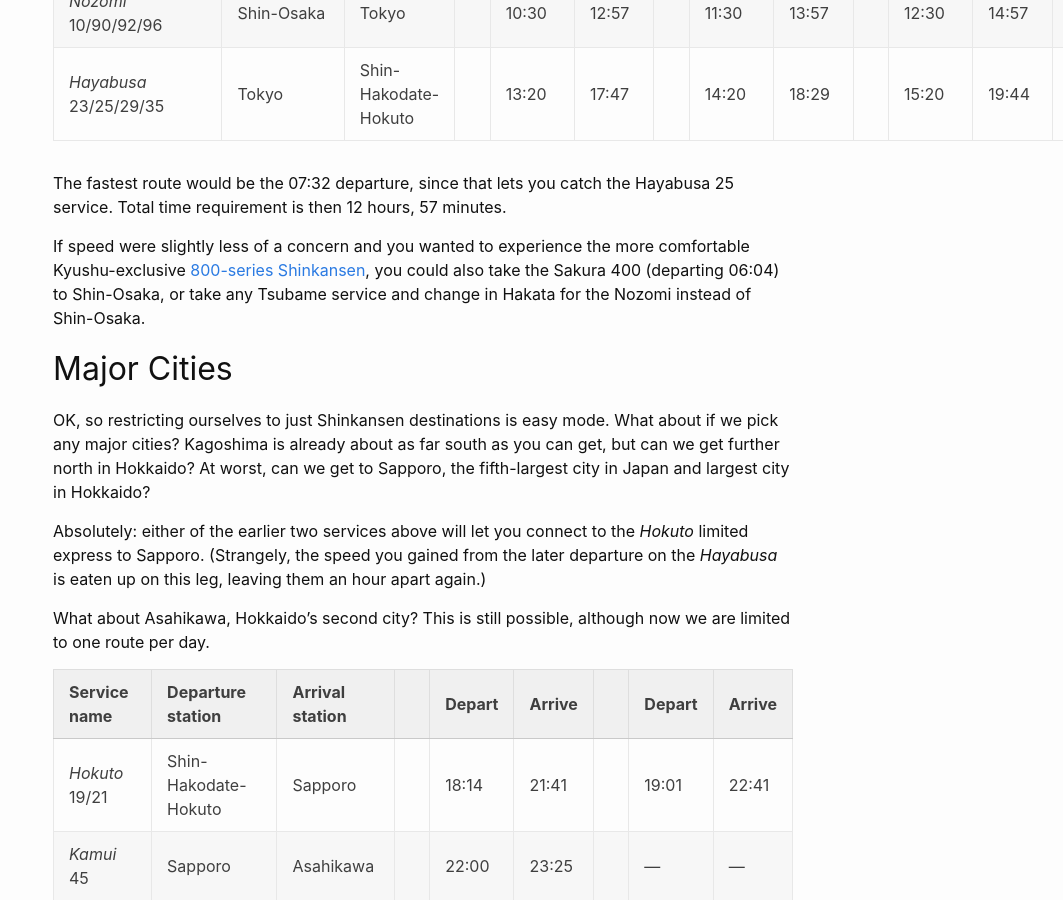
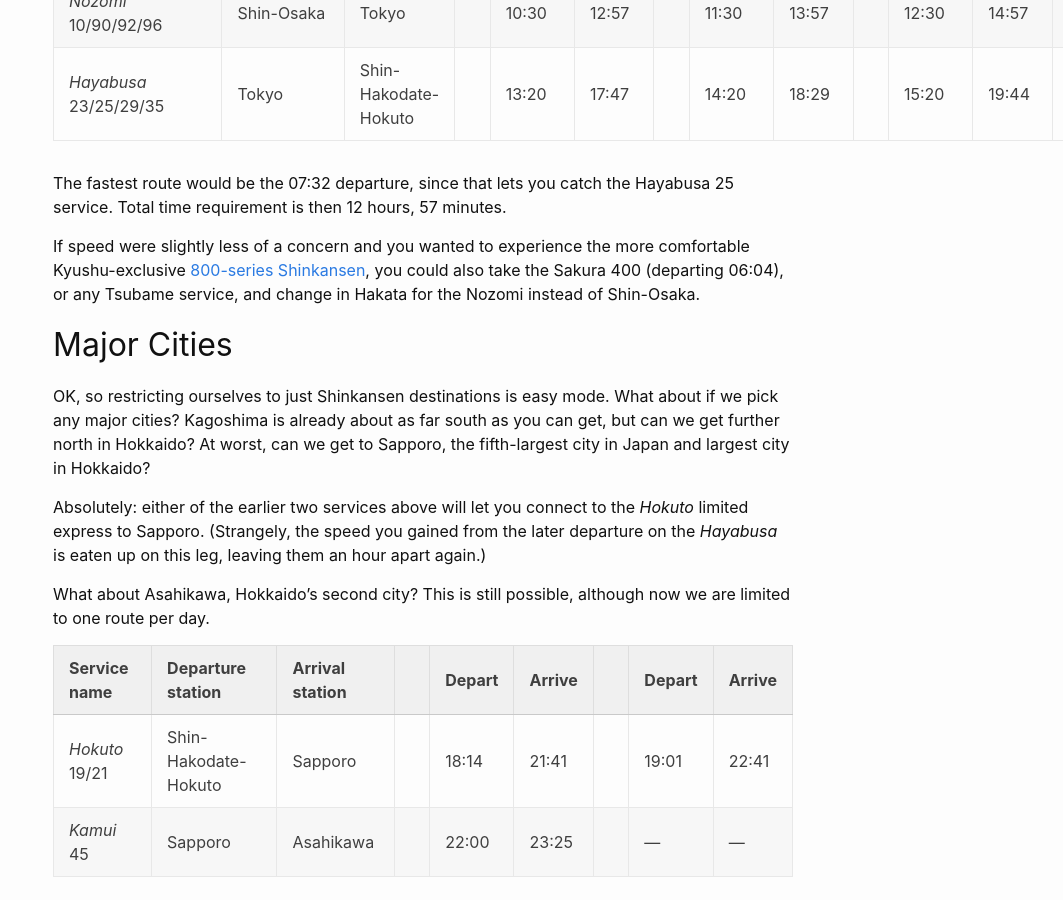
Before and after one commit to homsar/homsar.github.io, a Jekyll site: the page built from _posts/2025-08-22-japan-end-to-end.md, in a window 1280 px wide and 900 px high, scrolled down 819 px. Shown: the whole window, without its empty margins (217-1280 px from the left). Built offline with Jekyll 4.4.1, drawn with Linux system fonts in a browser that asks for light colours; some of the changed text lies outside the part shown.

Commit message:
fix error around class 800 routes

```diff
--- a/_posts/2025-08-22-japan-end-to-end.md
+++ b/_posts/2025-08-22-japan-end-to-end.md
@@ -51,8 +51,9 @@
 If speed were slightly less of a concern
 and you wanted to experience
 the more comfortable Kyushu-exclusive [800-series Shinkansen][800kei],
-you could also take the Sakura 400 (departing 06:04) to Shin-Osaka,
-or take any Tsubame service and change in Hakata for the Nozomi instead of Shin-Osaka.
+you could also take the Sakura 400 (departing 06:04),
+or any Tsubame service,
+and change in Hakata for the Nozomi instead of Shin-Osaka.
 
 ## Major Cities
 
```
Also changed, not shown: other parts of _posts/2025-08-22-japan-end-to-end.md (+7 -0 lines).
